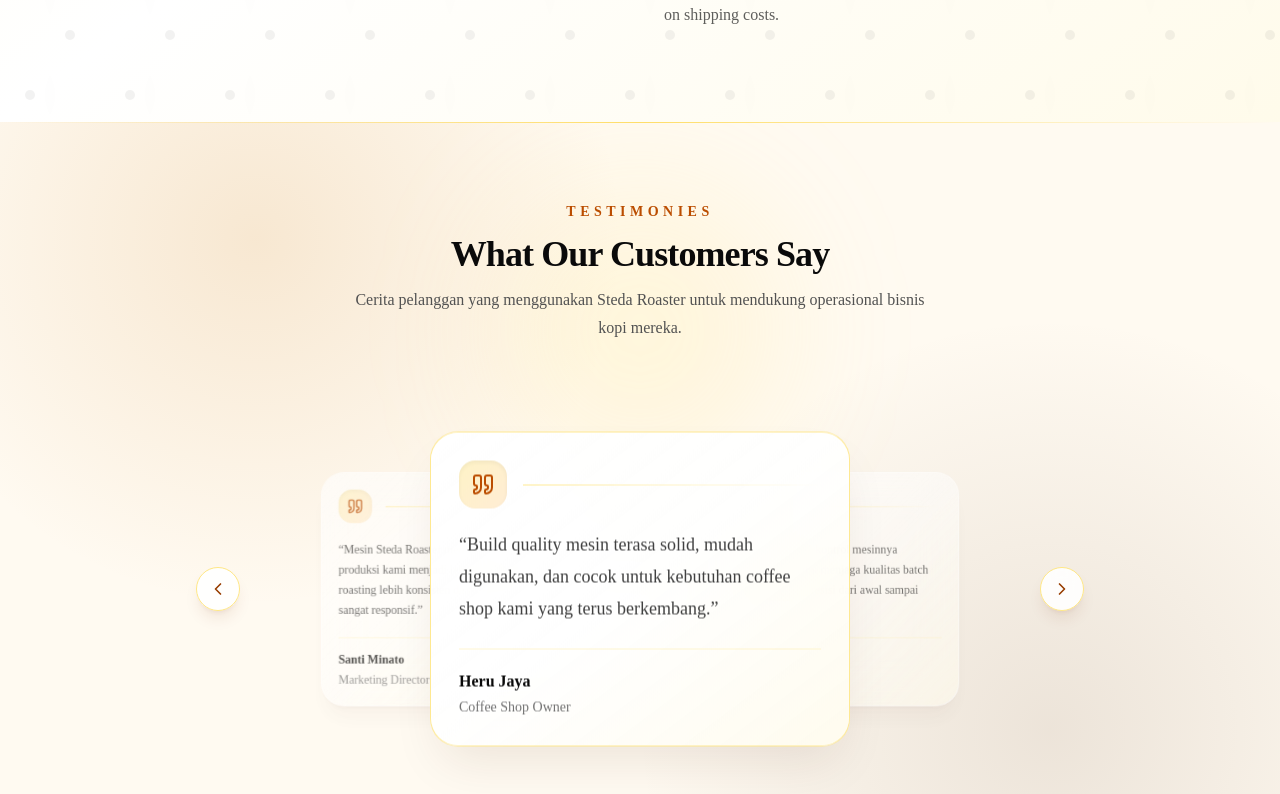
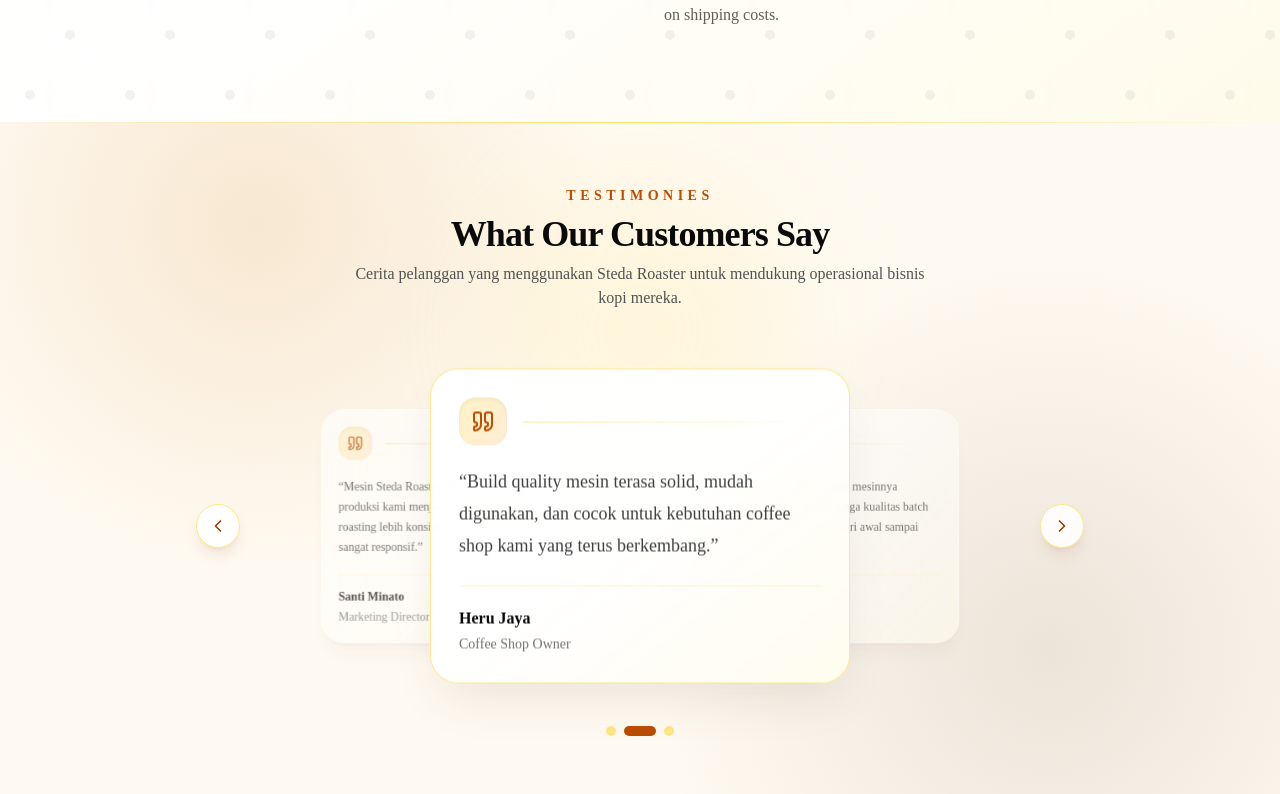
Before and after one commit to Goeter/steda_roaster, a Next.js app: page / in a window 1280 px wide. Shown: the part 3046-3840 px from the top of the page. Built offline with nearby package versions, Linux system fonts and the light colour scheme.

Commit message:
Update testimonies.tsx

```diff
--- a/components/sections/testimonies.tsx
+++ b/components/sections/testimonies.tsx
@@ -68,7 +68,7 @@ export function Testimonies() {
   return (
     <section
       id="testimonies"
-      className="relative overflow-hidden bg-[#fffaf1] py-16 sm:py-20"
+      className="relative overflow-hidden bg-[#fffaf1] py-12 sm:py-16"
       onMouseEnter={() => setIsHover(true)}
       onMouseLeave={() => setIsHover(false)}
     >
@@ -78,7 +78,7 @@ export function Testimonies() {
 
       <div className="relative mx-auto max-w-6xl px-4 text-center">
         <div className="mx-auto max-w-2xl">
-          <p className="mb-3 text-xs font-bold uppercase tracking-[0.32em] text-amber-700 sm:text-sm">
+          <p className="mb-2 text-xs font-bold uppercase tracking-[0.32em] text-amber-700 sm:text-sm">
             Testimonies
           </p>
 
@@ -86,12 +86,12 @@ export function Testimonies() {
             What Our Customers Say
           </h2>
 
-          <p className="mx-auto mt-3 max-w-xl text-sm leading-7 text-neutral-600 sm:text-base">
+          <p className="mx-auto mt-2 max-w-xl text-sm leading-6 text-neutral-600 sm:text-base">
             Cerita pelanggan yang menggunakan Steda Roaster untuk mendukung operasional bisnis kopi mereka.
           </p>
         </div>
 
-        <div className="relative mx-auto mt-6 flex h-[430px] max-w-[920px] items-center justify-center overflow-hidden sm:mt-8 sm:overflow-visible">
+        <div className="relative mx-auto mt-2 flex h-[390px] max-w-[920px] items-center justify-center overflow-hidden sm:mt-4 sm:h-[400px] sm:overflow-visible">
           <button
             type="button"
             onClick={() => paginate(-1)}
@@ -188,7 +188,7 @@ export function Testimonies() {
           </button>
         </div>
 
-        <div className="mt-0 flex items-center justify-center gap-2 sm:mt-2">
+        <div className="-mt-2 flex items-center justify-center gap-2 sm:mt-0">
           {testimonies.map((item, itemIndex) => (
             <button
               key={item.id}
```
